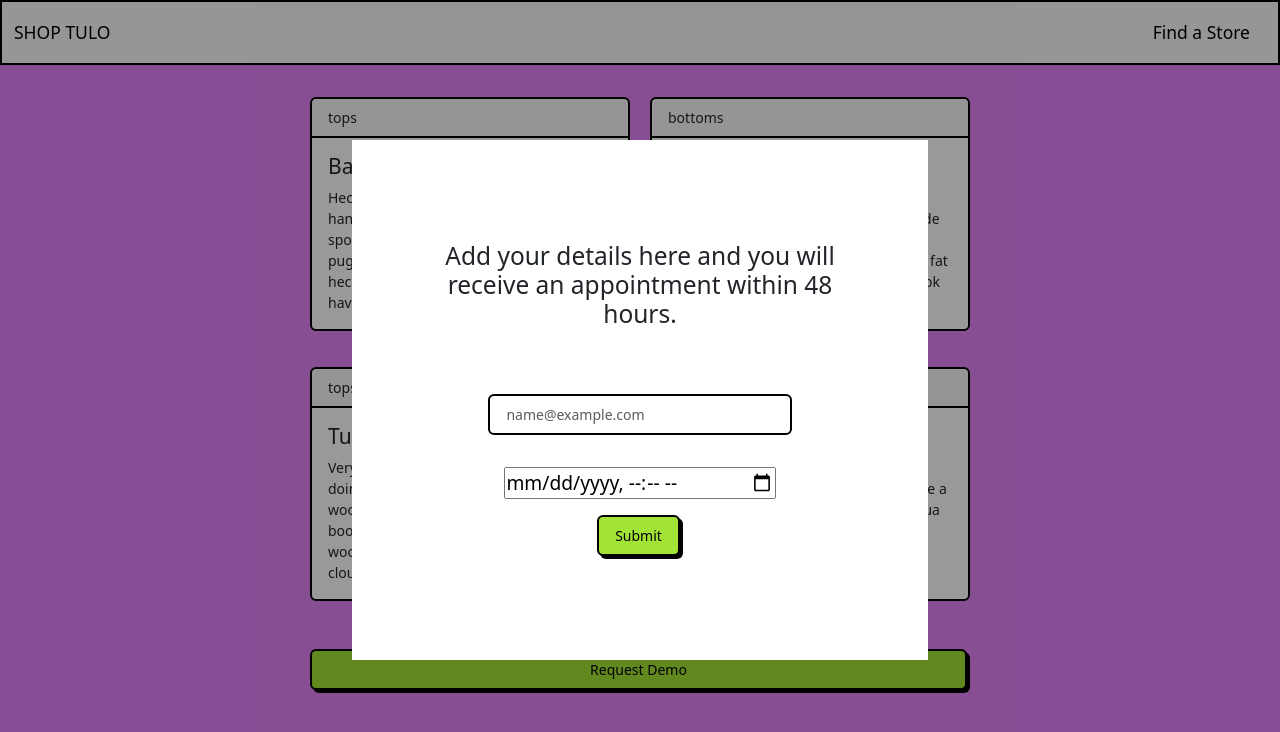
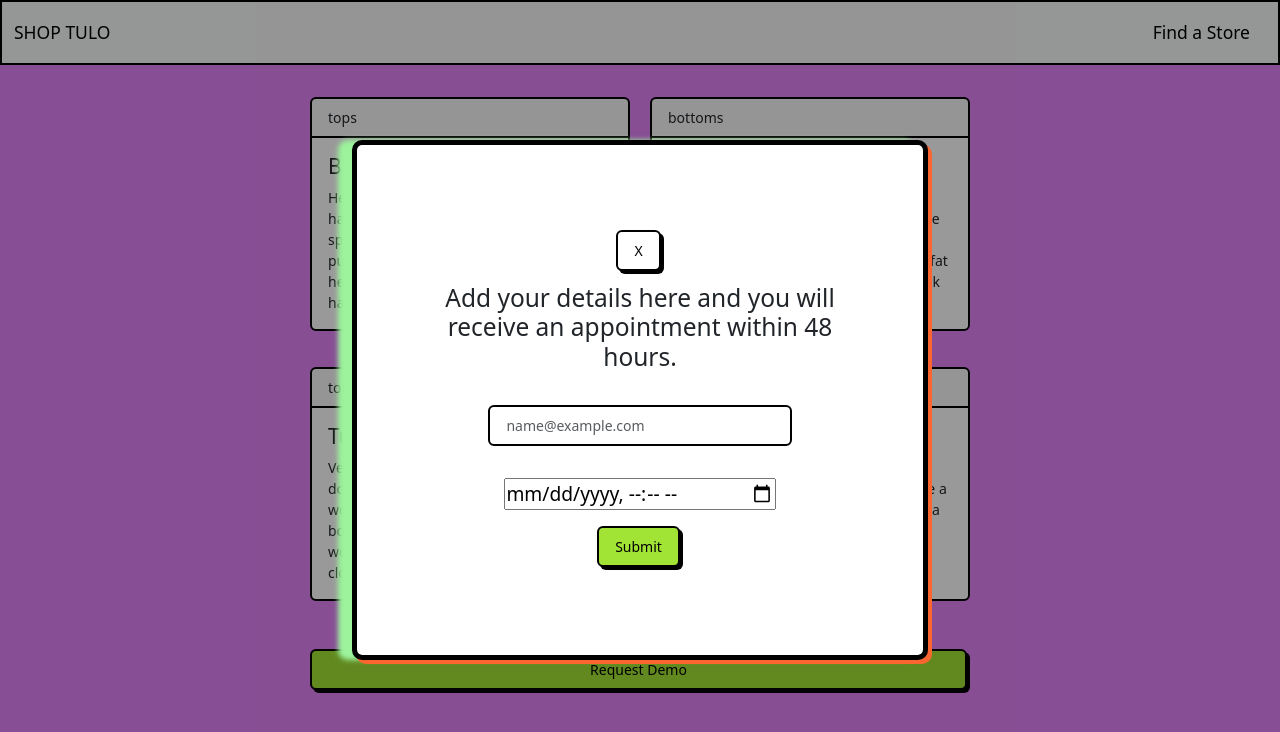
Before and after one commit to sophiabanda/further-app, a Next.js app: page / in a window 1280 px wide. Shown: the top 732 px of the page. Built offline with nearby package versions, Linux system fonts and the light colour scheme.

Commit message:
WIP modal, appearance, arrangement

```diff
--- a/app/contact-modal.css
+++ b/app/contact-modal.css
@@ -25,6 +25,9 @@
     height: 65%;
     padding: 10vh;
     text-align: center;
+    border-radius: 10px;
+    box-shadow: 4px 4px rgb(251, 102, 48), -1em 0 0.4em rgb(156, 243, 156);
+    border: 5px solid black;
 }
 
 form {
--- a/app/contact-modal.js
+++ b/app/contact-modal.js
@@ -14,6 +14,9 @@ export default function ContactModal() {
     return (
         <div className="modal-container">
             <div className="modal-content">
+                <button id="modal-button" className="btn btn-secondary">
+                    X
+                </button>
                 <h3>
                     Add your details here and you will receive an appointment
                     within 48 hours.
@@ -21,7 +24,7 @@ export default function ContactModal() {
                 <form action="">
                     <input
                         type="email"
-                        class="form-control"
+                        className="form-control"
                         id="floatingInput"
                         placeholder="name@example.com"
                     ></input>
```
